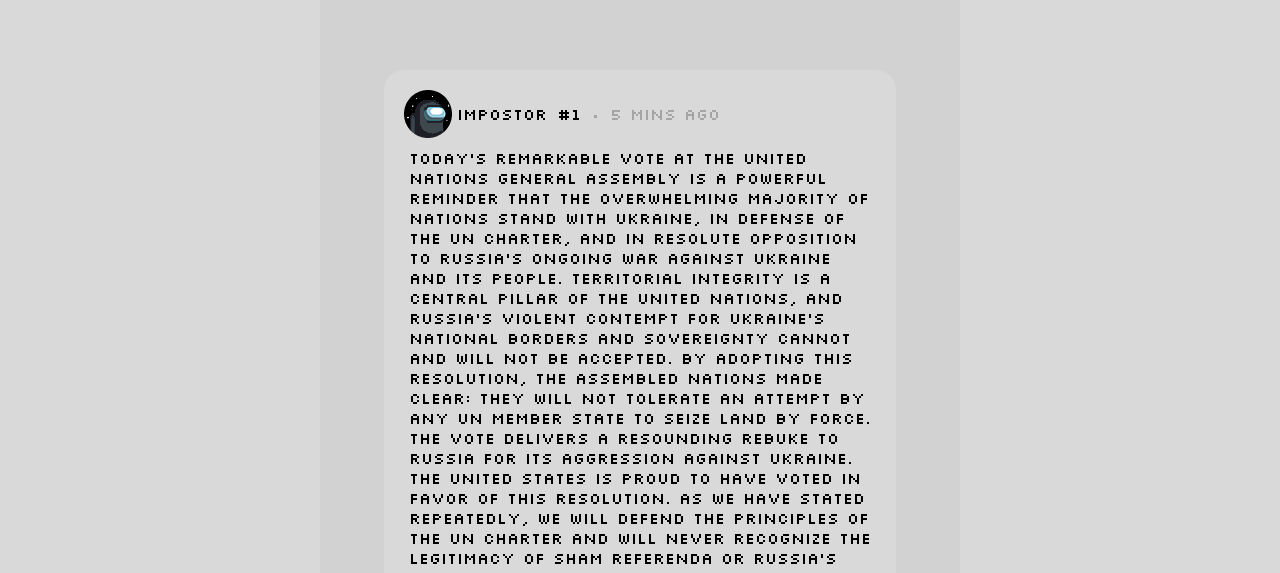
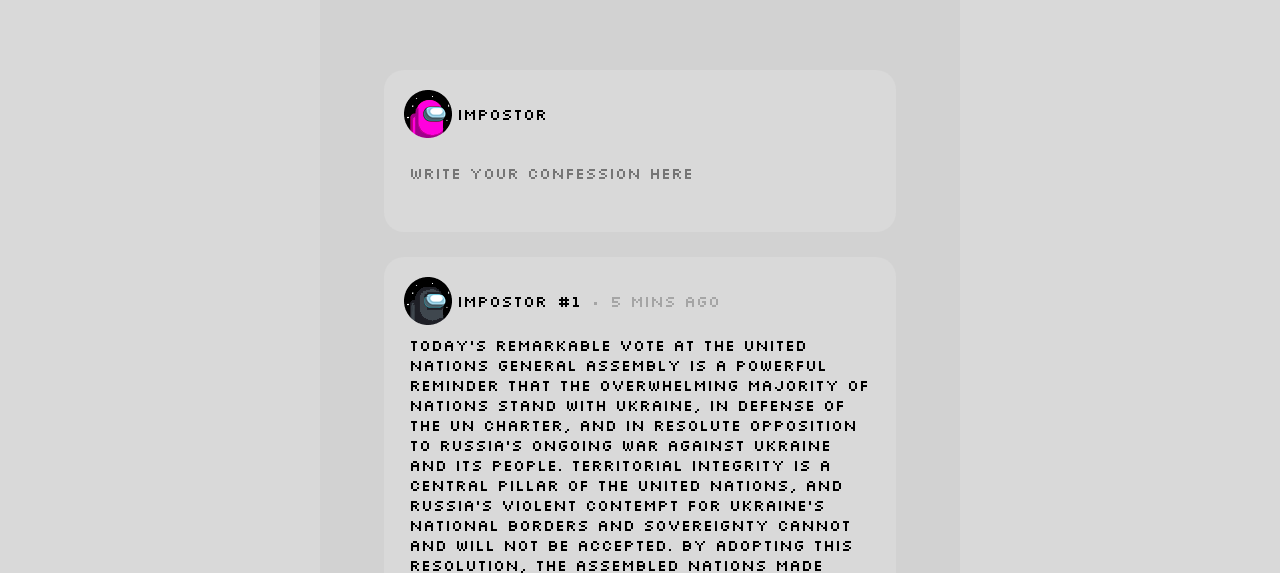
Before and after one commit to SeakMengs/Confession-Web, a plain HTML site: page index.html in a window 1280 px wide. Shown: the part 213-786 px from the top of the page. Drawn offline with Linux system fonts and the light colour scheme.

Commit message:
update text area

```diff
--- a/index.html
+++ b/index.html
@@ -10,6 +10,7 @@
     <link rel="preconnect" href="https://fonts.googleapis.com">
     <link rel="preconnect" href="https://fonts.gstatic.com" crossorigin>
     <link href="https://fonts.googleapis.com/css2?family=Silkscreen&display=swap" rel="stylesheet">
+    <script src="./script/confession.js" defer></script>
 </head>
 
 <body>
@@ -32,7 +33,19 @@
                 <img src="./asset/profile-white.png" alt="Logo">
                 <span>Confession</span>
             </div>
-            <div class="content">
+            <div class="content" id="home">
+                <div class="post-write">
+                    <div class="profile">
+                        <img src="./asset/profile-pink.png" alt="profile">
+                        <span class="imposter">Impostor</span>
+                    </div>
+                    <div class="write-content">
+                        <form>
+                            <textarea oninput=auto_grow(this) class="text-box"
+                                placeholder="Write your confession here"></textarea>
+                        </form>
+                    </div>
+                </div>
                 <div class="post-box">
                     <div class="profile">
                         <img src="./asset/profile-black.png" alt="profile">
@@ -98,7 +111,7 @@
                         <span class="imposter">Impostor</span>
                         <span class="imposter profile-id">#2</span>
                         <span class="imposter dot">•</span>
-                        <span class="imposter post-time">5 mins ago</span>
+                        <span class="imposter post-time">10 months ago</span>
                     </div>
                     <div class="post-content">
                         <span class="post-text">1) Sustainability is an Integral Part of Business Priorities
--- /dev/null
+++ b/script/confession.js
@@ -0,0 +1,6 @@
+
+//*Credit https://stackoverflow.com/questions/17772260/textarea-auto-height
+function auto_grow(element) {
+    element.style.height = "5px";
+    element.style.height = (element.scrollHeight)+"px";
+}
--- a/style/style.css
+++ b/style/style.css
@@ -93,6 +93,19 @@
     -o-border-radius: 20px;
 }
 
+.post-write {
+    width: 80%;
+    height: auto;
+    margin: 25px auto;
+    background: #D9D9D9;
+    padding: 20px;
+    border-radius: 20px;
+    -webkit-border-radius: 20px;
+    -moz-border-radius: 20px;
+    -ms-border-radius: 20px;
+    -o-border-radius: 20px;
+}
+
 .profile {
     display: flex;
     align-items: center;
@@ -115,8 +128,25 @@
     padding: 10px 5px 5px 5px;
 }
 
+.write-content {
+    padding: 25px 5px 5px 5px;
+    width: 100%;
+}
+
 .post-text {
     width: 100%;
+}
+
+.text-box {
+    width: 100%;
+    outline: none;
+    border: none;
+    background:#D9D9D9;
+    resize: none;
+    font-size: 16px;
+}
+.text-box::-webkit-scrollbar {
+    display: none;
 }
 
 .post-image {
@@ -175,6 +205,9 @@
     .post-box {
         width: 95%;
     }
+    .post-write {
+        width: 95%;
+    }
 }
 
 @media only screen and (max-width: 450px) {
@@ -188,6 +221,9 @@
     .post-text {
         font-size: 12px;
     }
+    .text-box {
+        font-size: 12px;
+    }
     .imposter {
         font-size: 12px;
     }
```
Also changed, not shown: asset/smile.png (added).
